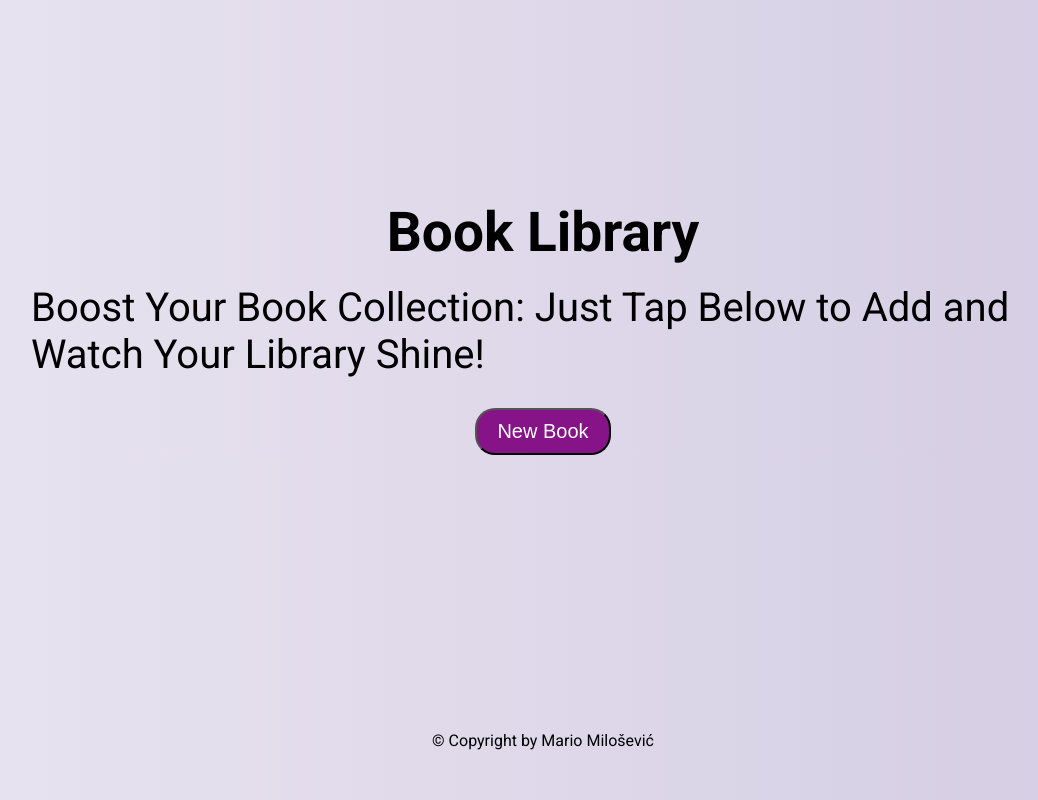
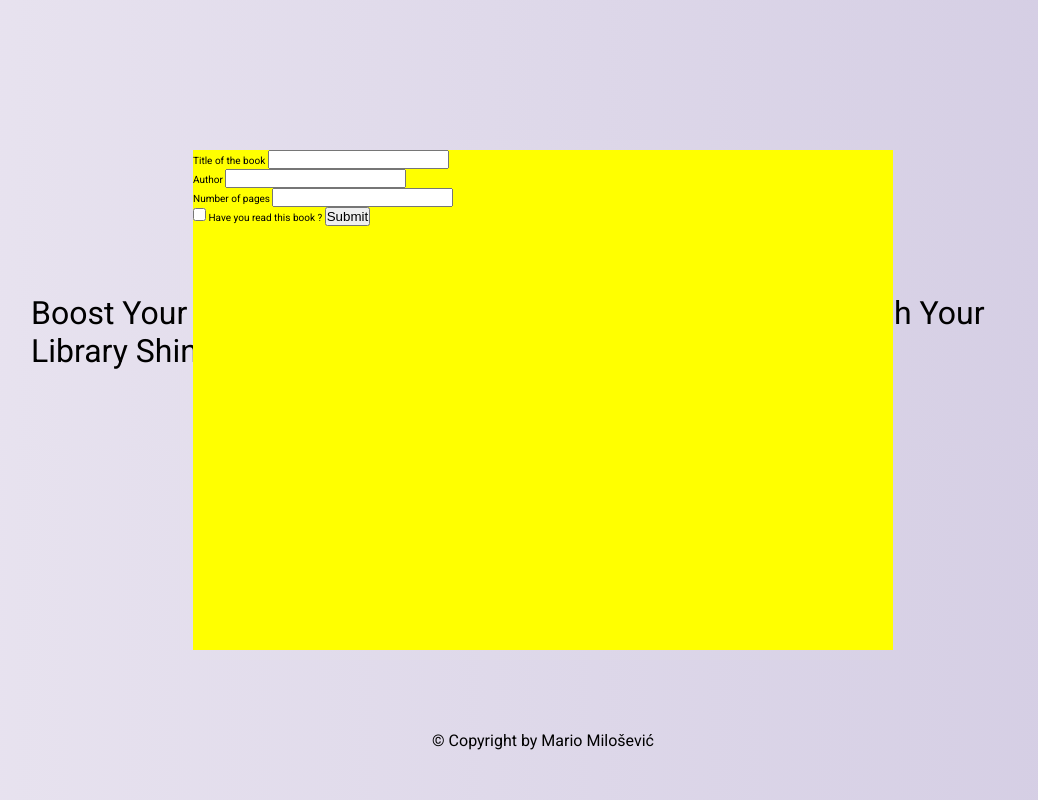
Before and after one commit to MarioMilosevic/Book-library, a website built with Vite: page index.html in a window 1280 px wide. Shown: the whole page, without its empty margins (97-1135 px from the left). Built offline with nearby package versions, Linux system fonts and the light colour scheme.

Commit message:
Add modal

```diff
--- a/index.html
+++ b/index.html
@@ -17,6 +17,29 @@
         <p>Boost Your Book Collection: Just Tap Below to Add and Watch Your Library Shine!</p>
         <button class="newBtn">New Book</button>
       </div>
+      <div class="modal">
+        <form action="">
+          <div class="formInfo">
+            <div class="title">
+              <label for="title">Title of the book</label>
+              <input type="text" id="title">
+            </div>
+            <div class="author">
+              <label for="author">Author</label>
+              <input type="text" id="author">
+            </div>
+            <div class="pageNumbers">
+              <label for="pageNumbers">Number of pages</label>
+              <input type="text" id="pageNumbers">
+            </div>
+          </div>
+          <div class="readInfo">
+            <input type="checkbox">
+            <label for="submitBtn">Have you read this book ?</label>
+            <button>Submit</button>
+          </div>
+          </form>
+      </div>
       <div class="books"></div>
       <footer>&copy; Copyright by Mario Milošević</footer>
     </div>
--- a/main.js
+++ b/main.js
@@ -0,0 +1 @@
+'use strict'
--- a/style.css
+++ b/style.css
@@ -51,26 +51,34 @@ body {
 
 .content h1 {
   font-size: 5.5rem;
-  margin-bottom: 2rem;
+  margin-bottom: 3rem;
   /* text-align: center; */
 }
 
 .content p {
-  font-size: 4rem;
+  font-size: 3.2rem;
   margin-bottom: 3rem;
   /* text-align: center; */
 }
 
 .content button {
-  padding: 1rem 2rem;
+  padding: 1.2rem 2.4rem;
   border-radius: 2rem;
   font-size: 2rem;
   color: #fff;
   background-color: var(--accent-color);
   cursor: pointer;
+  border: none;
 }
 
-.newBtn {
+.modal{
+  width: 70rem;
+  height: 50rem;
+  background-color: yellow;
+  position: absolute;
+  top:50%;
+  left: 50%;
+  transform: translate(-50%,-50%);
 }
 
 footer {
```
